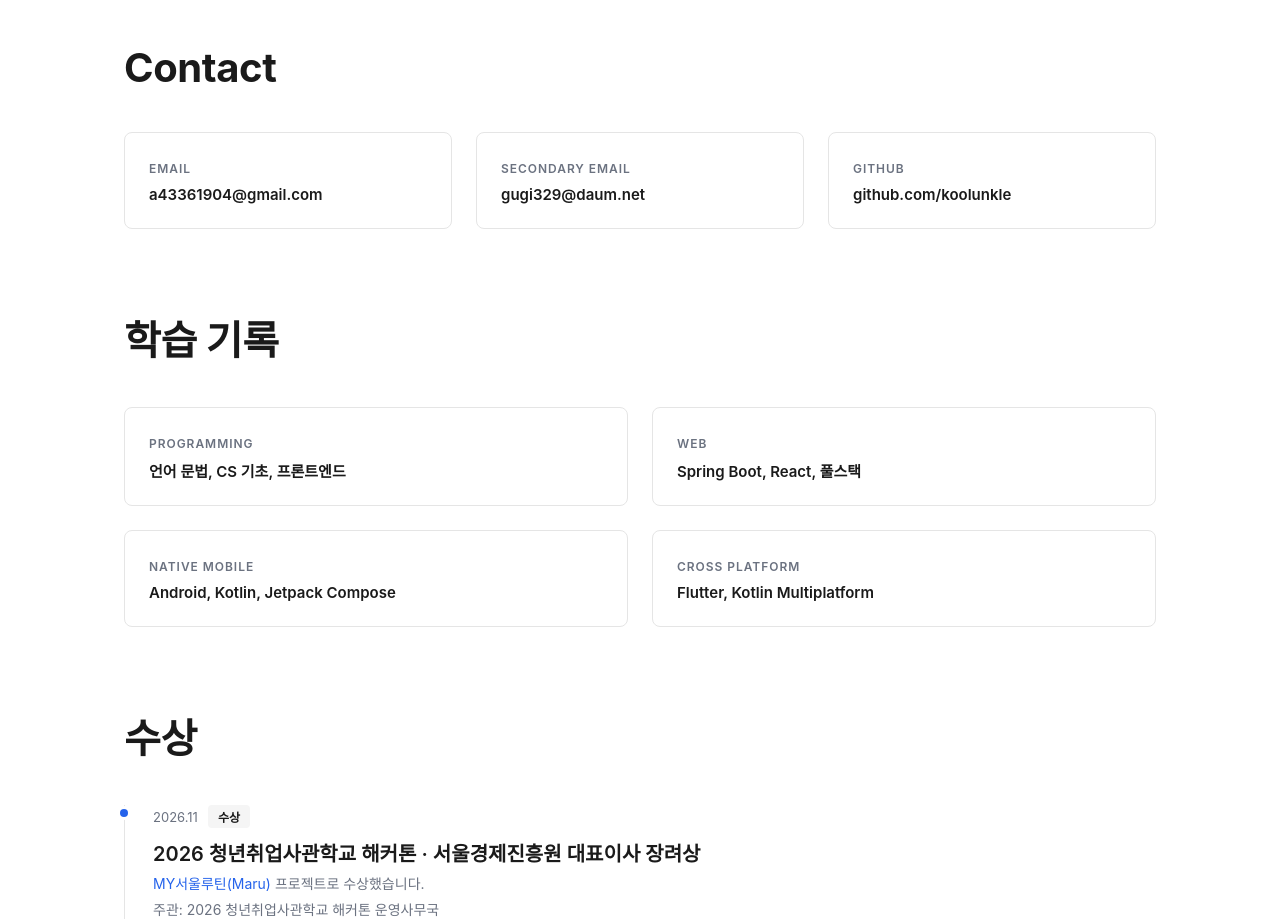
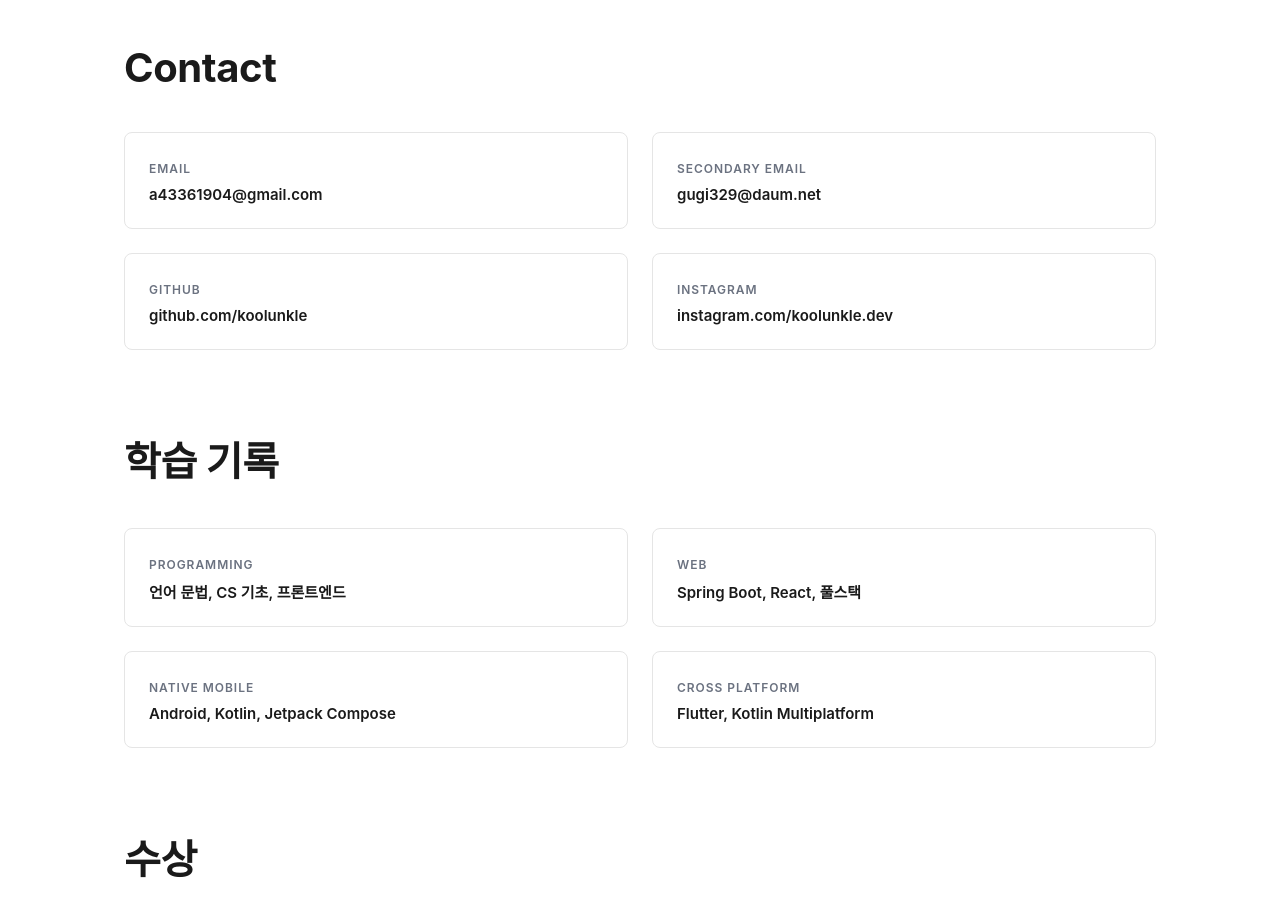
Before and after one commit to koolunkle-archive/project-hub, a plain HTML site: page about.html in a window 1280 px wide. Shown: the part 1140-2063 px from the top of the page. Drawn offline with Linux system fonts and the light colour scheme; a web font is replaced by a local one.

Commit message:
feat: About 연락처에 인스타그램 링크 추가
- Contact 섹션에 인스타그램(koolunkle.dev) 카드 추가
- 카드가 4개가 되어 한 장만 남지 않도록 연락처 그리드를 2열로 변경
- PRD 연락처 목록에 인스타그램 추가

```diff
--- a/about.html
+++ b/about.html
@@ -104,7 +104,7 @@
 
     <section class="about-section">
       <h2 class="about-section-title">Contact</h2>
-      <div class="contact-grid">
+      <div class="contact-grid is-two-col">
         <a class="contact-card" href="mailto:a43361904@gmail.com" data-reveal>
           <span class="contact-label">EMAIL</span>
           <span class="contact-value">a43361904@gmail.com</span>
@@ -122,6 +122,16 @@
         >
           <span class="contact-label">GITHUB</span>
           <span class="contact-value">github.com/koolunkle</span>
+        </a>
+        <a
+          class="contact-card"
+          href="https://www.instagram.com/koolunkle.dev/"
+          target="_blank"
+          rel="noopener"
+          data-reveal
+        >
+          <span class="contact-label">INSTAGRAM</span>
+          <span class="contact-value">instagram.com/koolunkle.dev</span>
         </a>
       </div>
     </section>
```
Also changed, not shown: 1 other file.
